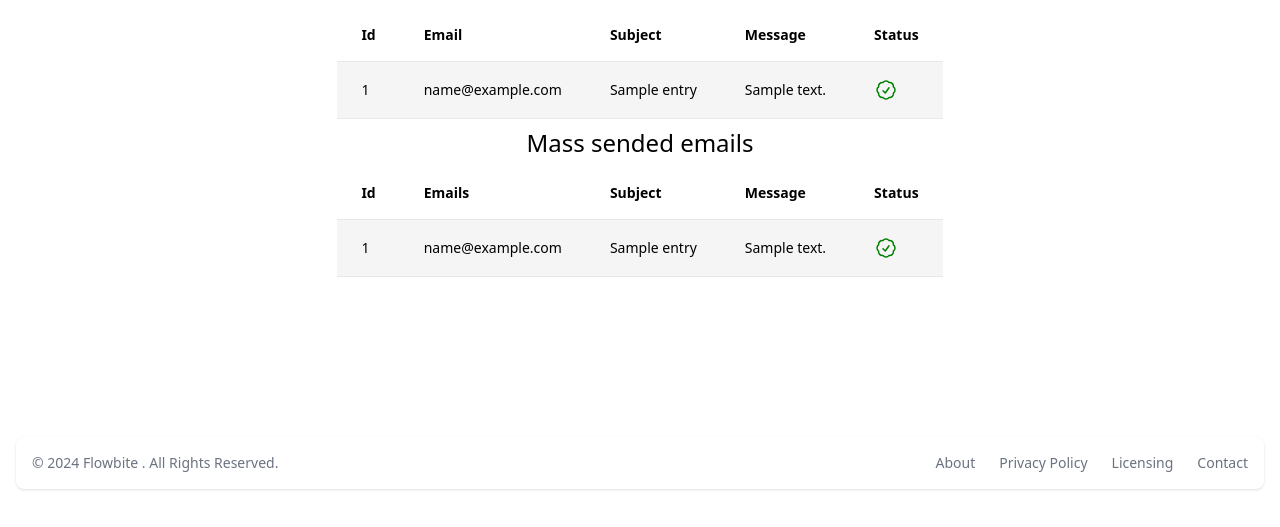
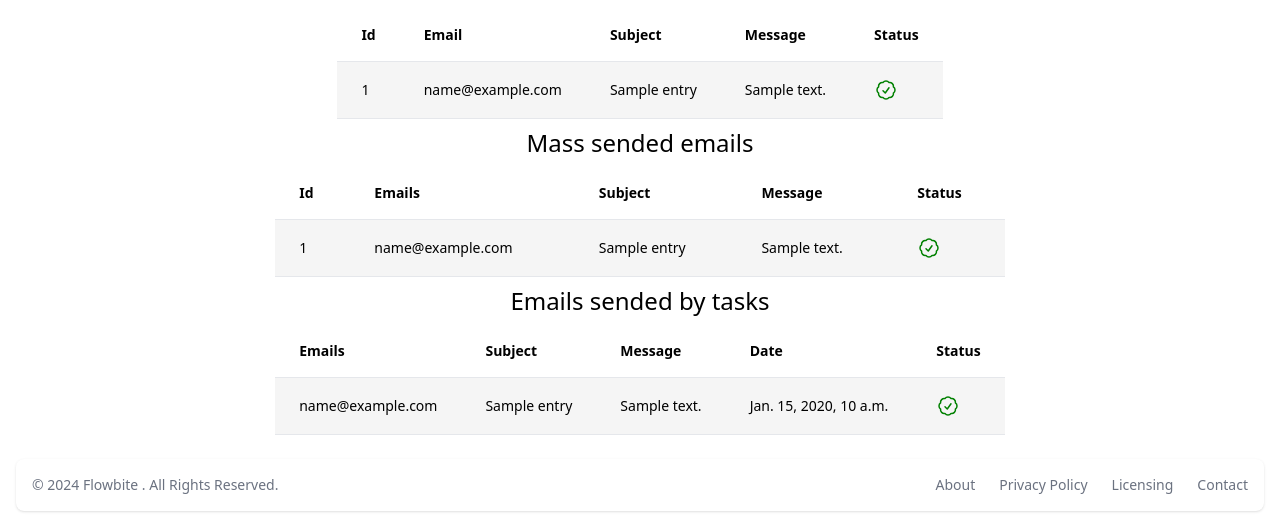
Before and after one commit to tema1998/mail_sender, a Django app: template webapp/mail_sender/core/templates/core/history.html in a window 1280 px wide. Shown: the part 295-822 px from the top of the page. Before the commit the page ends 785 px from the top, so only its background shows below. Run offline with Django 5.2, Linux system fonts and the light colour scheme; the template is opened without the code that fills it: most values are stand-ins (such as "Sample title", 1, 10 or a date in 2020); some libraries are stand-ins or nearby versions.

Commit message:
Add history of task sending mails

```diff
--- a/webapp/mail_sender/core/admin.py
+++ b/webapp/mail_sender/core/admin.py
@@ -8,3 +8,4 @@ from .models import *
 admin.site.register(SingleEmail)
 admin.site.register(MassEmail)
 admin.site.register(TaskCore)
+admin.site.register(TaskHistory)
--- a/webapp/mail_sender/core/templates/core/history.html
+++ b/webapp/mail_sender/core/templates/core/history.html
@@ -98,6 +98,59 @@
           </div>
         </div>
 
+        <div class="flex flex-col items-center justify-center text-2xl">Emails sended by tasks</div>
+        <div class="flex flex-col items-center justify-center">
+          <div class="overflow-x-auto  w-full">
+            <div class="inline-block min-w-full py-2 sm:px-6 lg:px-8 w-full">
+              <div class="overflow-hidden w-full">
+                <table class="min-w-full text-left text-sm font-light w-full">
+                  <thead
+                    class="border-b bg-white font-medium dark:border-neutral-500 dark:bg-neutral-600">
+                    <tr>
+                      <th scope="col" class="px-6 py-4">Emails</th>
+                      <th scope="col" class="px-6 py-4">Subject</th>
+                      <th scope="col" class="px-6 py-4">Message</th>
+                      <th scope="col" class="px-6 py-4">Date</th>
+                      <th scope="col" class="px-6 py-4">Status</th>
+                    </tr>
+                  </thead>
+                  <tbody>
+                    {% for entry in sended_emails_by_tasks %}
+                      <tr class="border-b bg-neutral-100 dark:border-neutral-500 dark:bg-neutral-700 ">
+
+                        <td class="whitespace-nowrap px-6 py-4">
+                          {% for email in entry.emails.values %}
+                            <div>{{email}}</div>
+                          {% endfor %}
+                        </td>
+                        <td class="whitespace-nowrap px-6 py-4">
+                          {{entry.subject|truncatechars:30}}
+                        </td>
+                        <td class="whitespace-nowrap px-6 py-4">{{entry.message|truncatechars:30}}</td>
+                        <td class="whitespace-nowrap px-6 py-4">{{entry.task_result.date_done}}</td>
+                        <td class="whitespace-nowrap px-6 py-4">
+                          {% if entry.task_result.status == 'SUCCESS' %}
+                            <svg xmlns="http://www.w3.org/2000/svg" fill="none" viewBox="0 0 24 24" stroke-width="1.5" stroke="green" class="w-6 h-6">
+                              <path stroke-linecap="round" stroke-linejoin="round" d="M9 12.75 11.25 15 15 9.75M21 12c0 1.268-.63 2.39-1.593 3.068a3.745 3.745 0 0 1-1.043 3.296 3.745 3.745 0 0 1-3.296 1.043A3.745 3.745 0 0 1 12 21c-1.268 0-2.39-.63-3.068-1.593a3.746 3.746 0 0 1-3.296-1.043 3.745 3.745 0 0 1-1.043-3.296A3.745 3.745 0 0 1 3 12c0-1.268.63-2.39 1.593-3.068a3.745 3.745 0 0 1 1.043-3.296 3.746 3.746 0 0 1 3.296-1.043A3.746 3.746 0 0 1 12 3c1.268 0 2.39.63 3.068 1.593a3.746 3.746 0 0 1 3.296 1.043 3.746 3.746 0 0 1 1.043 3.296A3.745 3.745 0 0 1 21 12Z" />
+                            </svg>
+                          {% elif entry.task_result.status == 'RUNNING' %}
+                            <svg xmlns="http://www.w3.org/2000/svg" fill="none" viewBox="0 0 24 24" stroke-width="1.5" stroke="currentColor" class="w-6 h-6">
+                              <path stroke-linecap="round" stroke-linejoin="round" d="M7.5 7.5h-.75A2.25 2.25 0 0 0 4.5 9.75v7.5a2.25 2.25 0 0 0 2.25 2.25h7.5a2.25 2.25 0 0 0 2.25-2.25v-7.5a2.25 2.25 0 0 0-2.25-2.25h-.75m0-3-3-3m0 0-3 3m3-3v11.25m6-2.25h.75a2.25 2.25 0 0 1 2.25 2.25v7.5a2.25 2.25 0 0 1-2.25 2.25h-7.5a2.25 2.25 0 0 1-2.25-2.25v-.75" />
+                            </svg>
+                          {% else %}
+                            <svg xmlns="http://www.w3.org/2000/svg" fill="none" viewBox="0 0 24 24" stroke-width="1.5" stroke="red" class="w-6 h-6">
+                              <path stroke-linecap="round" stroke-linejoin="round" d="M6 18 18 6M6 6l12 12" />
+                            </svg>
+                          {% endif %}
+                        </td>
+                      </tr>
+                    {% endfor %}
+                  </tbody>
+                </table>
+              </div>
+            </div>
+          </div>
+        </div>
     </div>
 
 </div>
```
Also changed, not shown: docker-compose.yaml (+7 -7 lines), webapp/mail_sender/core/models.py (+12 -1 lines), webapp/mail_sender/core/tasks.py (+22 -5 lines), webapp/mail_sender/core/views.py (+8 -2 lines), webapp/mail_sender/mail_sender/settings.py (+16 -16 lines), webapp/mail_sender/core/migrations/0009_taskhistory.py (added), webapp/mail_sender/core/migrations/0010_alter_taskhistory_task_result.py (added).
